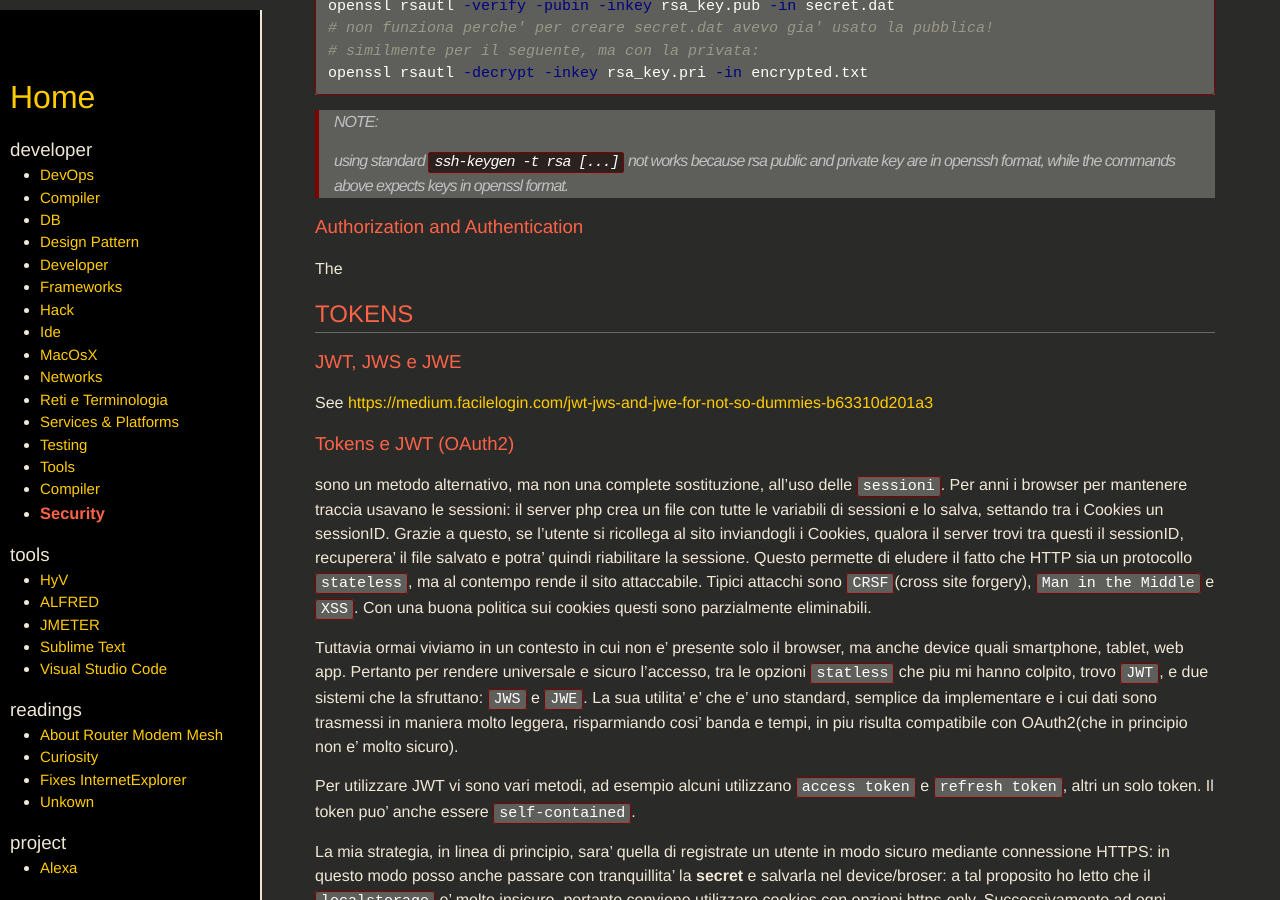
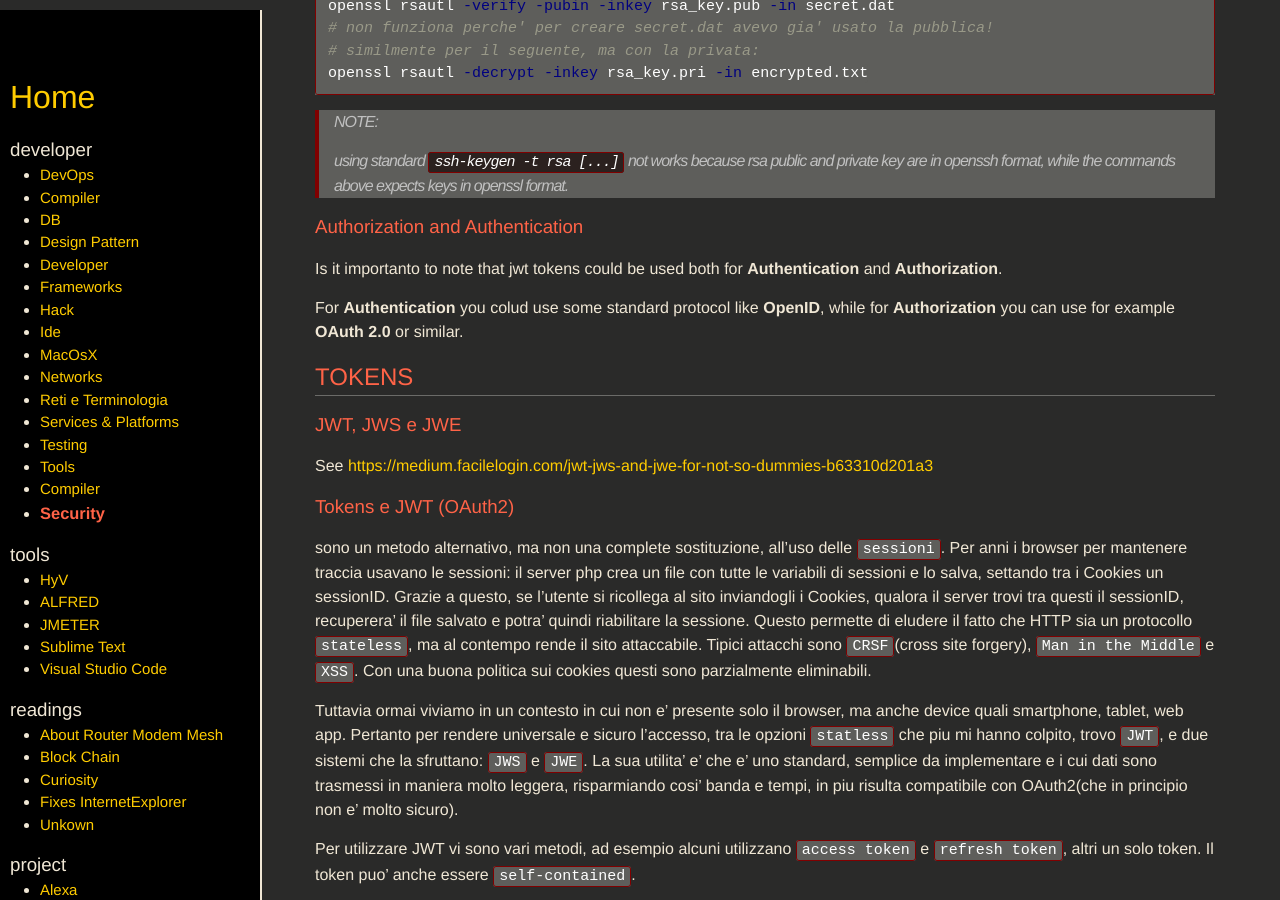
Before and after one commit to SimoSca/own-memo, a Jekyll site: the page built from _pages/developer/web-security.md, in a window 1280 px wide and 900 px high, scrolled down 1653 px. Built offline with Jekyll 4.4.1, drawn with Linux system fonts in a browser that asks for light colours; nearby versions of some CDN libraries.

Commit message:
[new] blockchain

```diff
--- a/_pages/developer/web-security.md
+++ b/_pages/developer/web-security.md
@@ -85,7 +85,10 @@ openssl rsautl -decrypt -inkey rsa_key.pri -in encrypted.txt
 
 ### Authorization and Authentication
 
-The
+Is it importanto to note that jwt tokens could be used both for **Authentication** and **Authorization**.
+
+For **Authentication** you colud use some standard protocol like **OpenID**,
+while for **Authorization** you can use for example **OAuth 2.0** or similar.
 
 
 
```
Also changed, not shown: _pages/topics/block-chain.md (added, +39 -0 lines).
